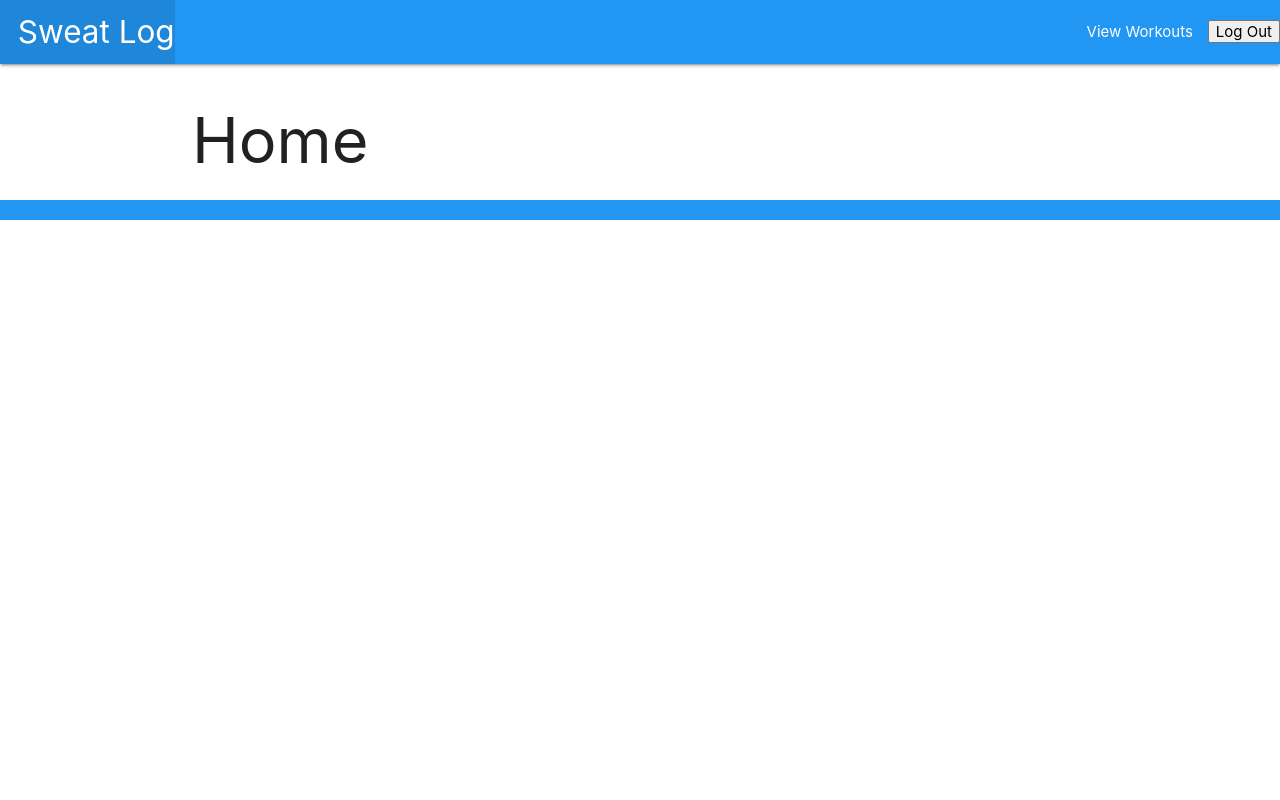
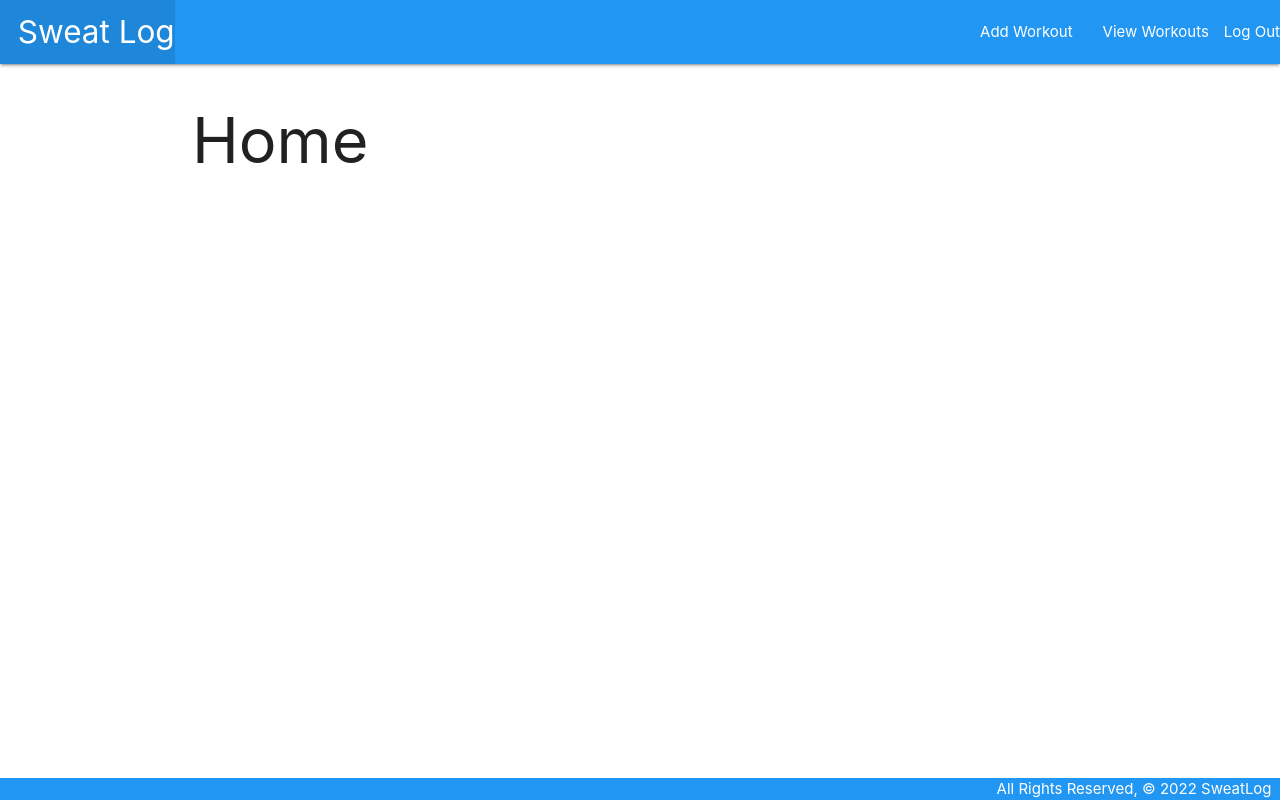
Before and after one commit to jsonnguyen/sweatlog, a Django app: page / in a window 1280 px wide. Run offline with Django 5.2, Linux system fonts and the light colour scheme; the visitor is signed in with stand-in values (Sample User, id 1).

Commit message:
users can add workout

```diff
--- a/main_app/static/css/style.css
+++ b/main_app/static/css/style.css
@@ -0,0 +1,24 @@
+body {
+    display: flex;
+    min-height: 100vh;
+    flex-direction: column;
+  }
+
+  main {
+    flex: 1 0 auto;
+  }
+
+  footer.page-footer {
+    padding-top: 0;
+    text-align: right;
+  }
+
+  #logout-button {
+    border: none;
+    background: none;
+    color: inherit;
+    text-decoration: none;
+    cursor: pointer;
+    padding: 0;
+    font-size: inherit; /* Use the same font size as the surrounding text */
+  }
--- a/main_app/templates/base.html
+++ b/main_app/templates/base.html
@@ -20,6 +20,7 @@
                 </ul>
                 <ul class="right">
                   {% if user.is_authenticated %}
+                    <li><a href="{% url "workout_create" %}">Add Workout</a></li>
                     <li><a href="{% url "index" %}">View Workouts</a></li>
                     <li>
                         <form action="{% url 'logout' %}" method="POST">
@@ -40,7 +41,7 @@
         {% endblock %}
     </main>
   	<footer class="blue page-footer">
-       <div class="right">All Rights Reserved, &copy; 2022 Cat Collector &nbsp;</div>
+       <div class="right">All Rights Reserved, &copy; 2022 SweatLog &nbsp;</div>
     </footer>
 </body>
 </html>
--- a/main_app/urls.py
+++ b/main_app/urls.py
@@ -4,6 +4,7 @@
 urlpatterns = [
     path('accounts/signup/', views.signup, name='signup'),
     path('', views.home, name='home'),
-    path('workouts', views.WorkoutList.as_view(), name='index'),
-    path('workouts/<int:workout_id>/', views.workout_detail, name='detail')
+    path('workouts/', views.WorkoutList.as_view(), name='index'),
+    path('workouts/<int:workout_id>/', views.workout_detail, name='detail'),
+    path('workouts/create', views.WorkoutCreate.as_view(), name='workout_create')
 ]
--- a/main_app/views.py
+++ b/main_app/views.py
@@ -2,6 +2,7 @@
 from django.contrib.auth.forms import UserCreationForm
 from django.contrib.auth import login
 from django.views.generic import ListView, DetailView
+from django.views.generic.edit import CreateView, UpdateView, DeleteView
 from django.contrib.auth.mixins import LoginRequiredMixin
 from .models import Workout
 # Create your views here.
@@ -31,3 +32,11 @@
 
 class WorkoutList(LoginRequiredMixin, ListView):
   model = Workout
+
+class WorkoutCreate(LoginRequiredMixin, CreateView):
+  model = Workout
+  fields = ['name', 'date', 'notes']
+
+  def form_valid(self, form):
+    form.instance.user = self.request.user
+    return super().form_valid(form)
--- a/sweatlog/settings.py
+++ b/sweatlog/settings.py
@@ -125,6 +125,9 @@
 
 STATIC_URL = 'static/'
 
+LOGIN_REDIRECT_URL = '/workouts/'
+
+LOGOUT_REDIRECT_URL = '/'
 # Default primary key field type
 # https://docs.djangoproject.com/en/5.0/ref/settings/#default-auto-field
 
```
Also changed, not shown: main_app/models.py (+7 -0 lines), main_app/templates/main_app/workout_form.html (added, +33 -0 lines).
